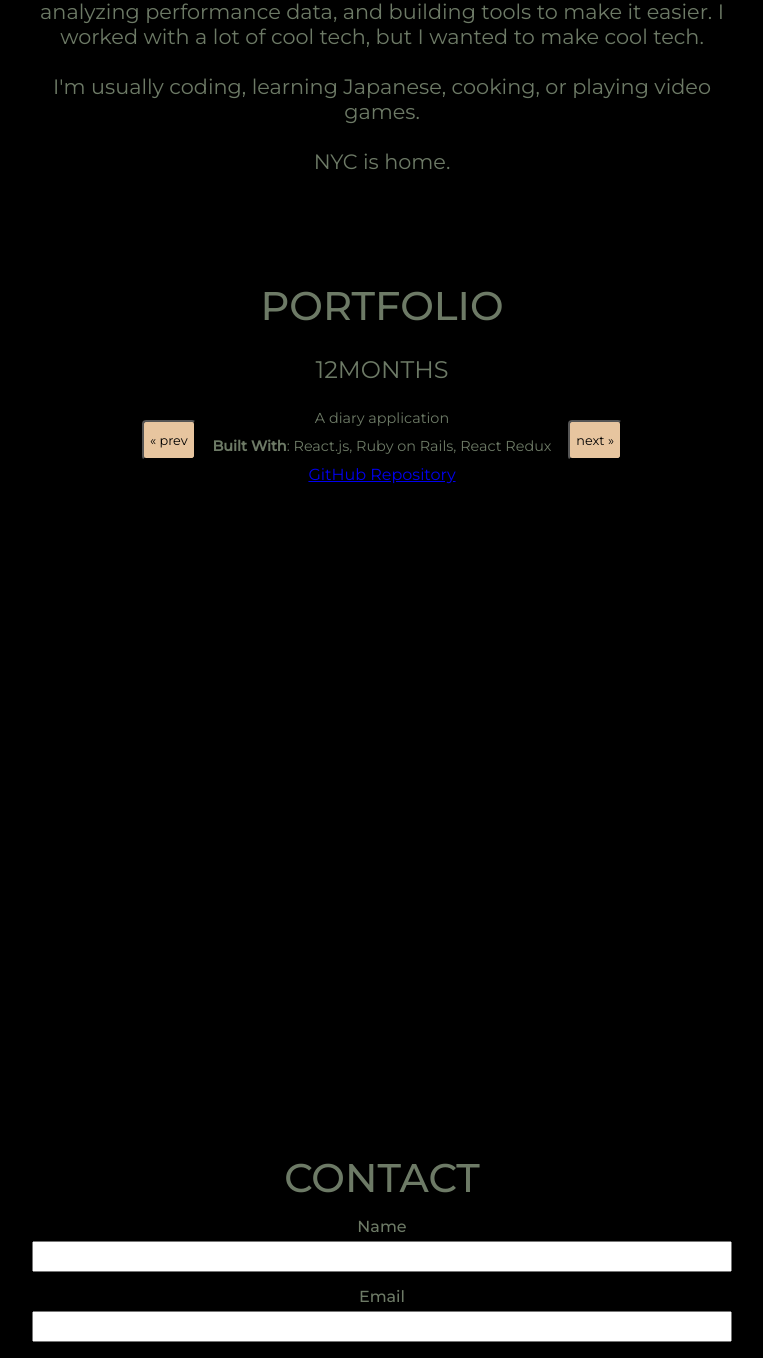
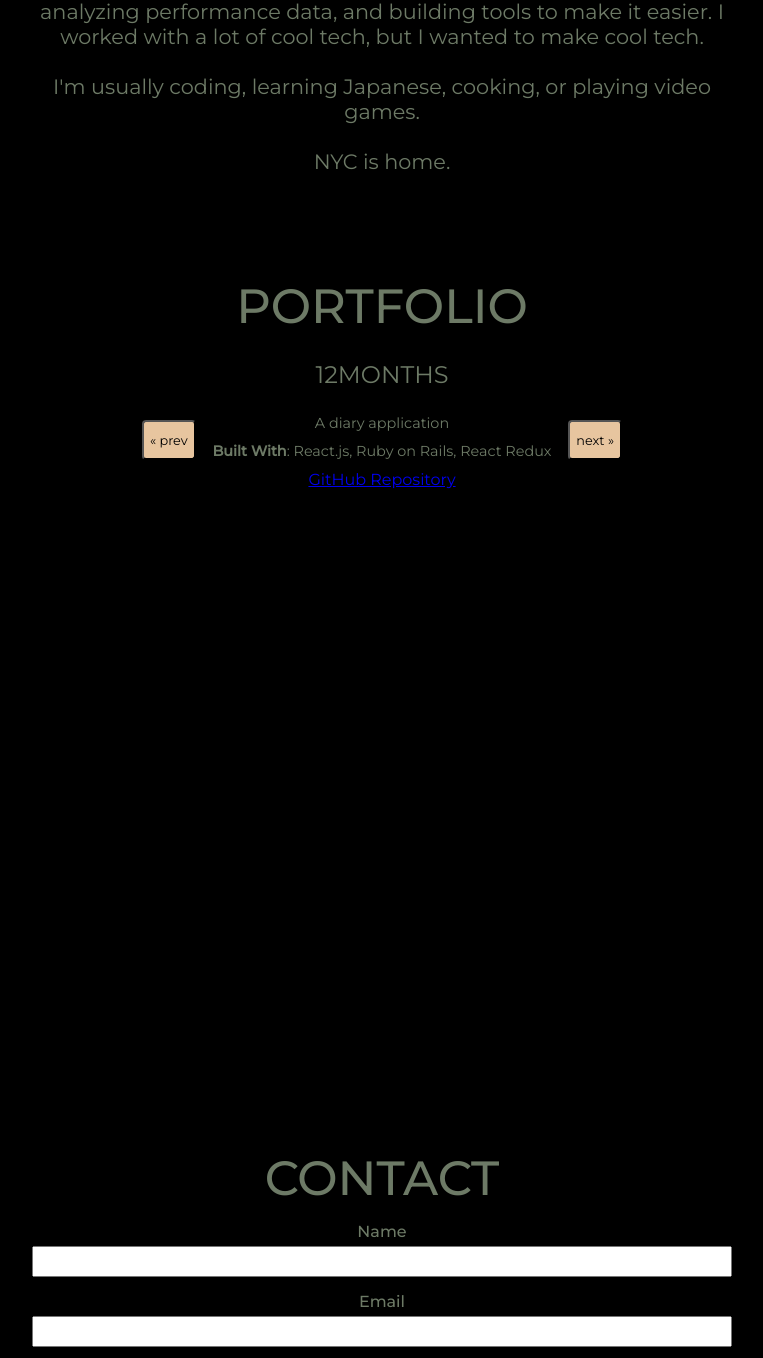
Before and after one commit to billyott/personal-site, a React (Create React App) app: page /contact in a window 1280 px wide. Shown: the part 1360-2718 px from the top of the page, without its empty margins (258-1021 px from the left). Built offline with nearby package versions, Linux system fonts and the light colour scheme.

Commit message:
update header font size for desktop

```diff
--- a/src/components/contact.scss
+++ b/src/components/contact.scss
@@ -11,7 +11,10 @@
     margin: 0 auto 30px auto;
 
     &__header {
-        font-size: 2.5rem;
+        font-size: 3rem;
         font-weight: 500;
+        @media (max-width: $mobile) {
+            font-size: 2.5rem;
+        }
     }
 }
--- a/src/components/portfolio.scss
+++ b/src/components/portfolio.scss
@@ -10,9 +10,13 @@
     text-align: center;
 
     &__header {
-        font-size: 2.5rem;
+        font-size: 3rem;
         font-weight: 500;
+        @media (max-width: $mobile) {
+            font-size: 2.5rem;
+        }
     }
+
 
     &__prev-title {
         margin-top: 25px;
```
